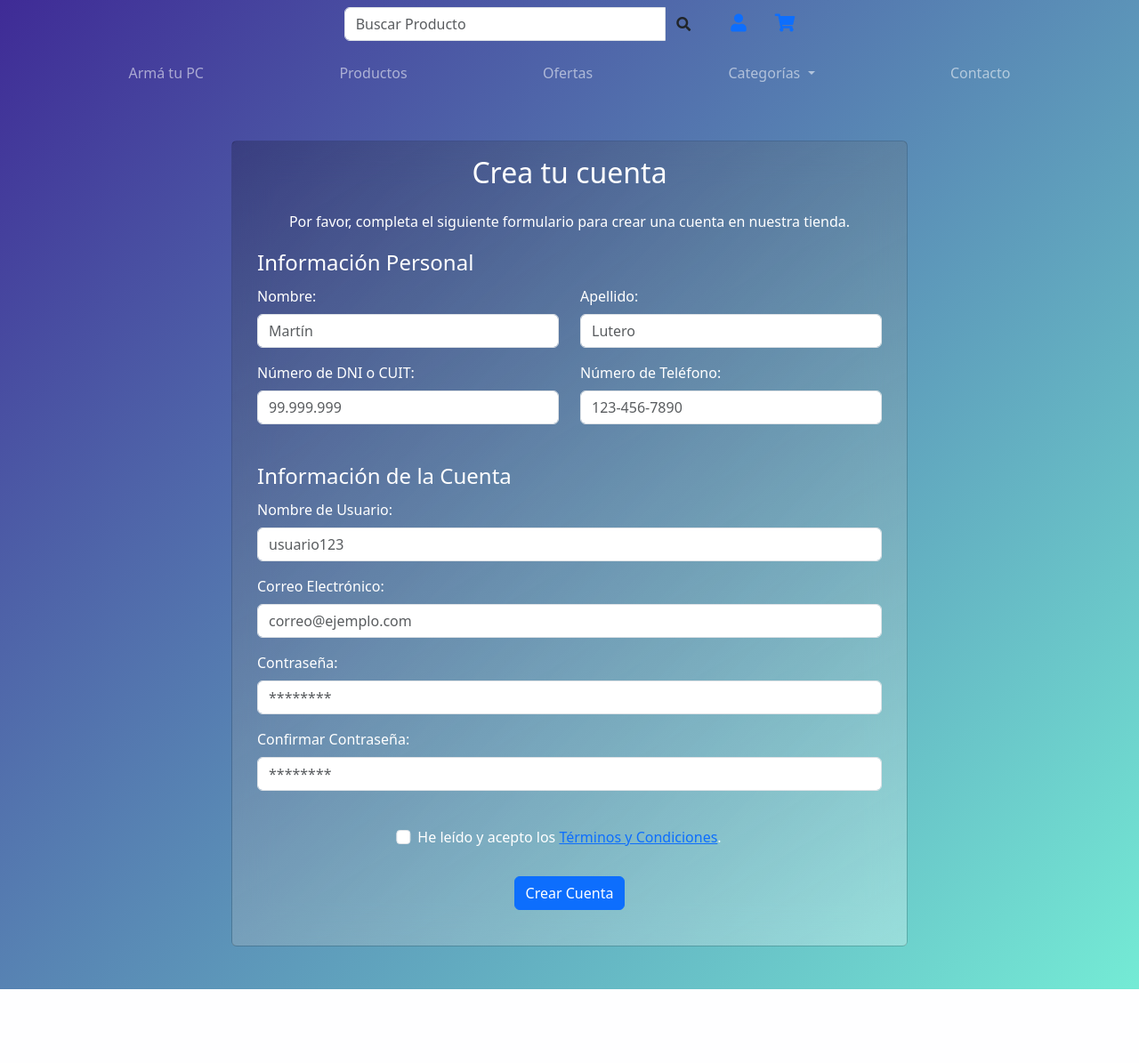
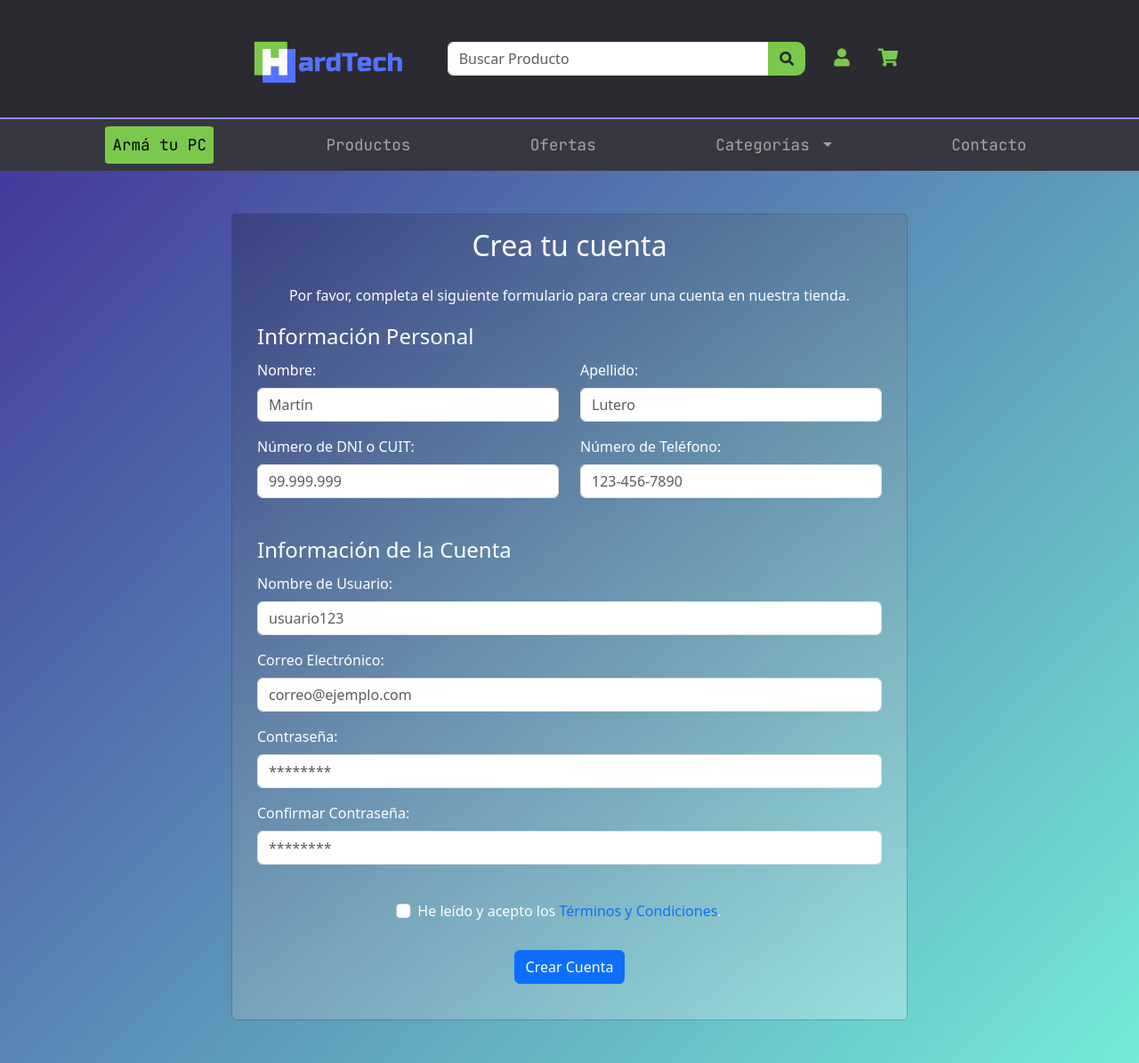
Before and after one commit to Yaggim/LabWebFrontEnd, a PHP site: template views/register.html in a window 1280 px wide. Shown: the whole page at 89% size. Before the commit the page ends 1112 px from the top, so only its background shows below. Run offline with PHP 8.4, Linux system fonts and the light colour scheme; the template is opened without the code that fills it, so the values that code supplies are empty.

Commit message:
Agregar archivo de estilos del navbar

```diff
--- a/css/nav.css
+++ b/css/nav.css
@@ -1,4 +1,82 @@
-.logo-tienda {
-    max-width: 110px;
-    border-radius: 50% !important;
+.barra_main{
+    background-color: rgba(43,42,48,255);
+    border-bottom: 2px solid #8d8ae1;
+    justify-content: center;
 }
+
+.svg-logo {
+    width: 14.5rem;
+    height: auto;
+}
+
+@media (max-width: 390px) {
+    .svg-logo {
+        width: 13.4rem;
+        height: auto;
+    }
+}
+
+.offcanvas {
+    background-color: rgba(55,55,63,255);
+    padding: 0;
+}
+
+.offcanvas-body {
+    padding-left: 0;
+    padding-right: 0;
+}
+
+.navbar-toggler {
+    border: none;
+}
+
+.navbar-toggler:focus {
+    outline: none;
+    box-shadow: none;
+}
+
+#navbarNav > ul > li > a,
+.navbar-nav > li {
+    font-family: "JetBrains Mono", monospace;
+    font-weight: 400;
+    font-size: 1.1rem;
+}
+
+#cat-burger > li > a {
+    padding-left: 5rem;
+    padding-bottom: .5rem;
+    padding-top: .5rem;
+}
+
+@media(max-width: 992px) {
+    .navbar-nav > li:hover {
+        background-color: #fefefd;
+        color: #2c2930;
+    }
+    #cat-burger > li:hover {
+        background-color: darkgray;
+    }
+}
+
+.second-navbar,
+.dropdown-menu-dark {
+    background-color: rgba(55,55,63,255);
+    border-top-color: transparent;
+}
+
+.dropdown-menu-dark {
+    margin-top: .4rem !important;
+    border-top-left-radius: 0;
+    border-top-right-radius: 0;
+}
+
+.dropdown-menu-dark > li > a {
+    padding-bottom: .5rem;
+    padding-top: .5rem;
+}
+
+.arma-pc {
+    background-color: #7ac94c;
+    color: black;
+    border-radius: 5%;
+}
--- /dev/null
+++ b/css/style.css
@@ -0,0 +1,83 @@
+@import url('https://fonts.googleapis.com/css2?family=JetBrains+Mono:ital,wght@0,100..800;1,100..800&display=swap');
+
+a {
+    text-decoration: none;
+}
+
+a > i {
+    color: #7ac94c;
+}
+
+.nv-ht{
+	font-family: sans-serif ;
+	font-weight: bold;
+	color: #6fe0f3  !important;
+	font-size: 1.5rem !important;
+}
+
+.drop-custom{
+	background-color: #2c2930 !important;
+}
+
+.btn-custom{
+	border-radius: 10px;
+	background-color: #7ac94c;
+    font-weight: 400 !important;
+}
+
+.btn-custom:hover {
+    background-color: #356818;
+}
+
+.g-info{
+	margin-top: 20px;
+	padding-top: 3px;
+	padding-bottom: 3px;
+}
+
+.texto-card{
+	font-weight: bold;
+}
+
+.card-fondo{
+	background-color: #50fefd !important;
+}
+
+.card-img-top{
+    transition: transform 0.5s ease;
+}
+
+.card-img-top:hover {
+    transform: scale(1.1);
+}
+
+.redes{
+    transition: transform 0.6s ease;
+}
+
+.redes:hover {
+    transform: scale(1.3);
+}
+
+footer{
+	background-color: rgba(43,42,48,255);
+	height: 24vh;
+	border-top: 2px solid #8d8ae1;
+	justify-content: space-around;
+	margin-top: 20px;
+}
+
+.email,.footer{
+	margin-top: 10px;
+	text-align: center;
+}
+
+.carro{
+	margin-left: 25px;
+	text-align: right;
+}
+
+.derechos{
+    padding-top: 10px;
+	text-align: center;
+}
```
